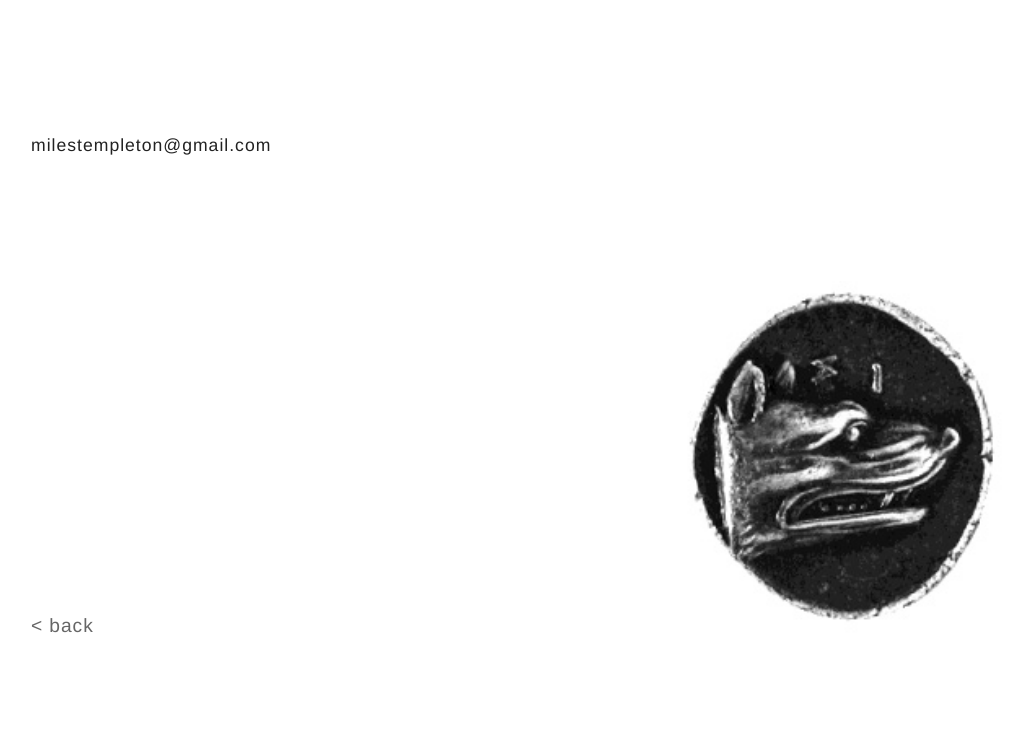
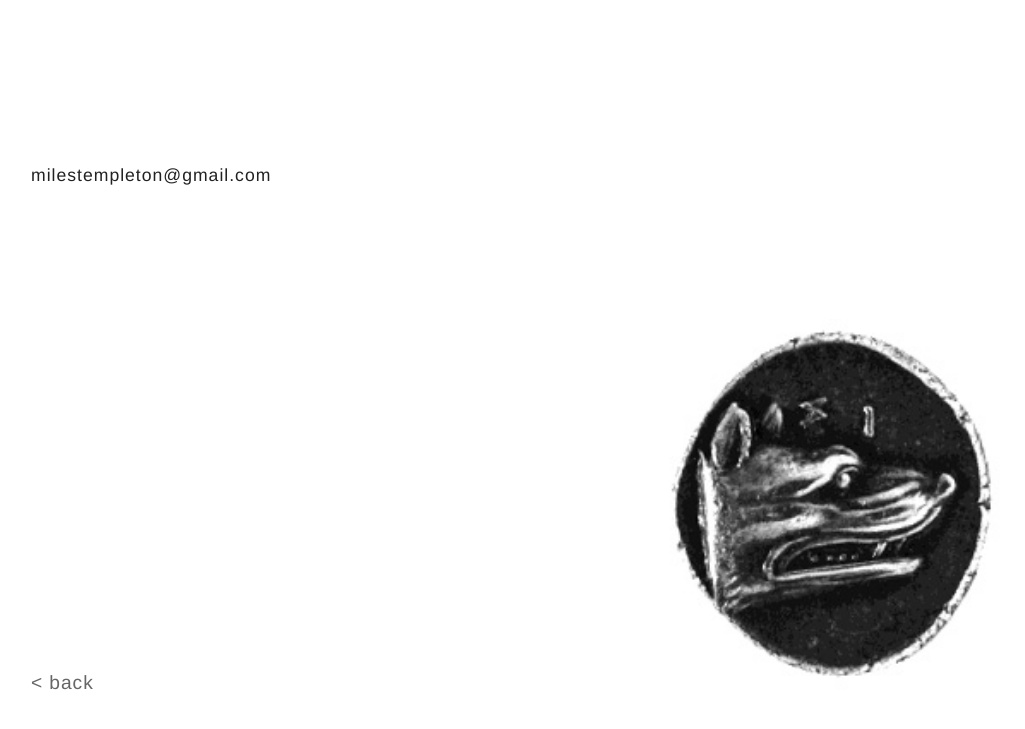
Before and after one commit to milestempleton/milestempleton.github.io, a Jekyll site: the page built from contact.html, in a window 1280 px wide. Shown: the top 729 px of the page, without its empty margins (107-1132 px from the left). Built offline with Jekyll 4.4.1, drawn with Linux system fonts in a browser that asks for light colours.

Commit message:
center all content

```diff
--- a/css/main.css
+++ b/css/main.css
@@ -16,15 +16,16 @@
   max-width: 1100px;
   margin: 0 auto;
   height: 100%;
-  max-height: 650px;
   }
   .container {
     position: absolute;
-    top: 0;
+    top: 25%;
     bottom: 0;
     left: 0;
     right: 0;
-    margin: 4rem 3rem 1rem;
+    margin: 1rem 3rem;
+    max-height: 600px;
+    transform: translateY(-25%);
   }
 
 a {
```
